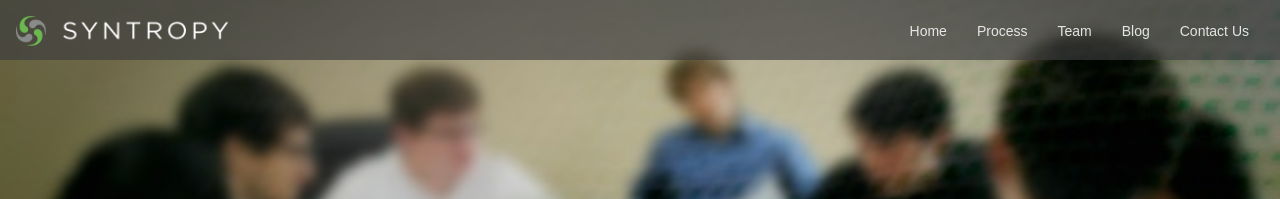
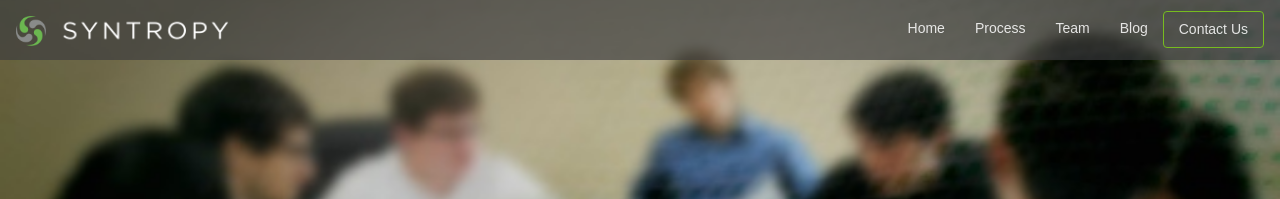
Before and after one commit to SyntropyDev/SyntropyDev.github.io, a Jekyll site: the page built from index.html, in a window 1280 px wide. Shown: the top 199 px of the page. Built offline with Jekyll 4.4.1, drawn with Linux system fonts in a browser that asks for light colours; nearby versions of some CDN libraries.

Commit message:
Added image to the 'So you have an app idea' post. Also put a green border around the contact button and changed a bit about how the navigation bar is sized.

```diff
--- a/_includes/header.html
+++ b/_includes/header.html
@@ -19,7 +19,7 @@
         {% for page in sorted_pages%}
 
         {% if page.visibility == "navigation" %}
-        <li><a href="{{page.url}}">{{page.title}}</a></li>
+        <li><a href="{{page.url}}" class="nav-page-{{page.title}}">{{page.title}}</a></li>
         {% endif %}
 
         {% endfor %}
--- a/css/style.css
+++ b/css/style.css
@@ -340,6 +340,11 @@ blockquote {
   .navbar .container-fluid {
     height: 60px; }
 
+.navbar-nav > li {
+  float: left;
+  padding-top: 10px;
+  padding-bottom: 10px; }
+
 .navbar-header {
   height: 60px; }
 
@@ -366,7 +371,18 @@ blockquote {
 .navbar-nav > li > a {
   padding-top: 0px;
   padding-bottom: 0px;
-  line-height: 60px; }
+  line-height: 35px; }
+
+.navbar-nav > li > a.nav-page-Contact:hover {
+  border: 1px solid transparent;
+  background-color: #77bc1f;
+  border-radius: 4px;
+  color: white; }
+
+.navbar-nav > li > a.nav-page-Contact {
+  border: 1px solid #77bc1f;
+  color: #77bc1f;
+  border-radius: 4px; }
 
 .dark .navbar-default .navbar-nav > li > a {
   color: rgba(255, 255, 255, 0.85);
```
Also changed, not shown: _posts/2014-08-04-so-you-have-an-app-idea-part-1.md (+9 -1 lines), css/style.scss (+20 -1 lines), 1 other file.
